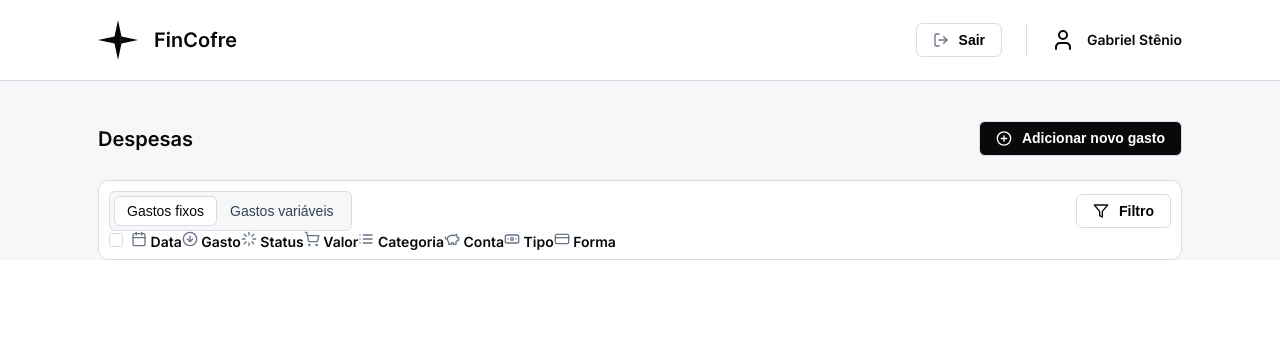
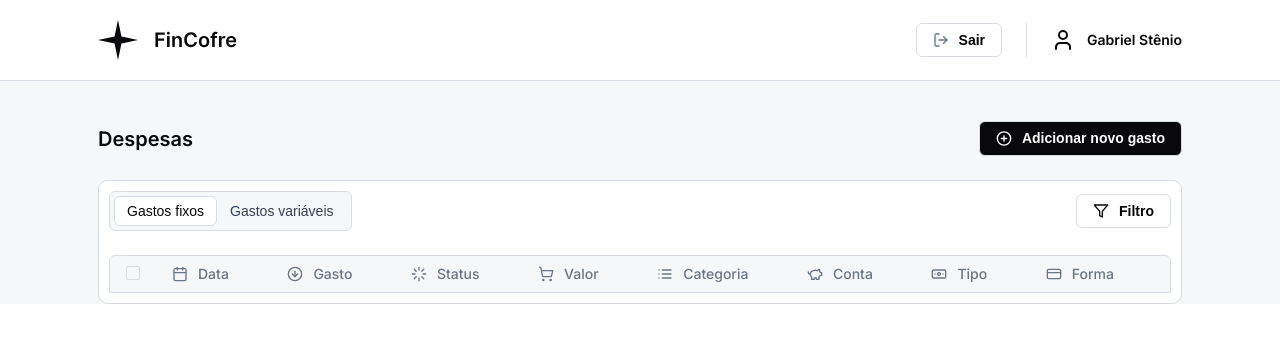
Before and after one commit to bagrielz/frontend-fincofre, an Angular app: page / in a window 1280 px wide. Shown: the top 342 px of the page. Built offline with nearby package versions, Linux system fonts and the light colour scheme.

Commit message:
feat: adds the table head element in table component

```diff
--- a/src/app/components/dashboard/table/table.component.css
+++ b/src/app/components/dashboard/table/table.component.css
@@ -11,3 +11,31 @@
   justify-content: space-between;
   align-items: center;
 }
+.row {
+  display: flex;
+  gap: 1.5rem;
+  margin-top: 1.5rem;
+
+  background: var(--color-gray-100);
+  padding: 0.625rem 1rem;
+  border: 1px solid var(--color-gray-200);
+
+  border-top-left-radius: 0.375rem;
+  border-top-right-radius: 0.375rem;
+}
+
+.attributes {
+  width: 100%;
+  display: flex;
+  justify-content: space-between;
+  padding-right: 2.5rem;
+}
+
+.attributes > div {
+  display: flex;
+  align-items: center;
+  gap: 0.625rem;
+
+  font-weight: var(--font-medium);
+  color: var(--color-gray-300);
+}
--- a/src/app/components/dashboard/table/table.component.html
+++ b/src/app/components/dashboard/table/table.component.html
@@ -7,20 +7,19 @@
     </app-secondary-button>
   </div>
 
-  <table class="table-spents">
-    <thead>
-      <tr>
-        <th>
-          <app-checkbox />
-        </th>
-
-        @for (column of columns; track $index) {
-        <th>
-          <img [src]="column.image" alt="" />
-          {{ column.field }}
-        </th>
-        }
-      </tr>
-    </thead>
-  </table>
+  <div role="table" class="spents-table">
+    <div role="rowgroup" class="table-head">
+      <div role="row" class="row">
+        <app-checkbox />
+        <div class="attributes">
+          @for (column of columns; track $index) {
+          <div role="columnheader">
+            <img [src]="column.image" alt="" />
+            {{ column.field }}
+          </div>
+          }
+        </div>
+      </div>
+    </div>
+  </div>
 </div>
```
Also changed, not shown: public/icons/check.svg (deleted).
